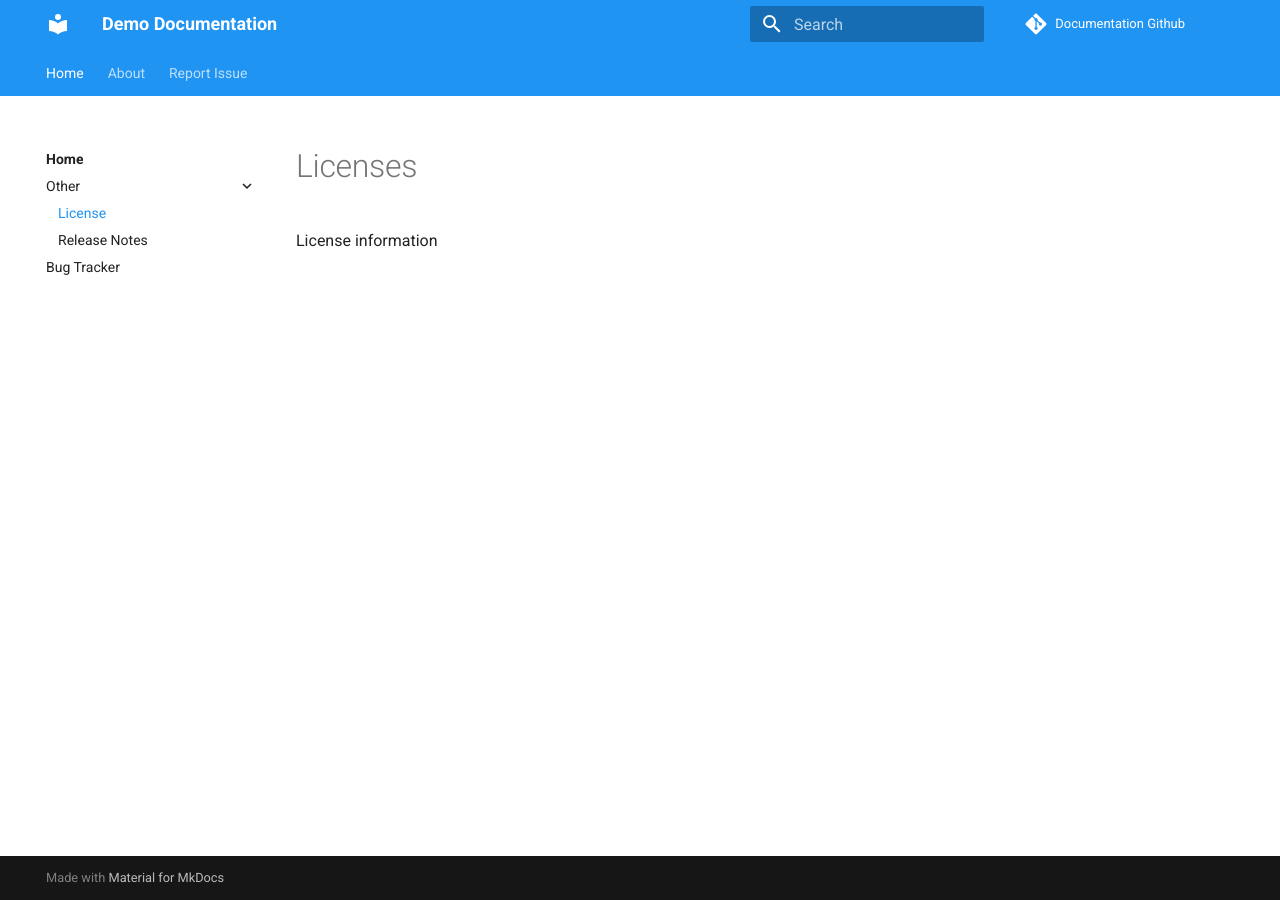
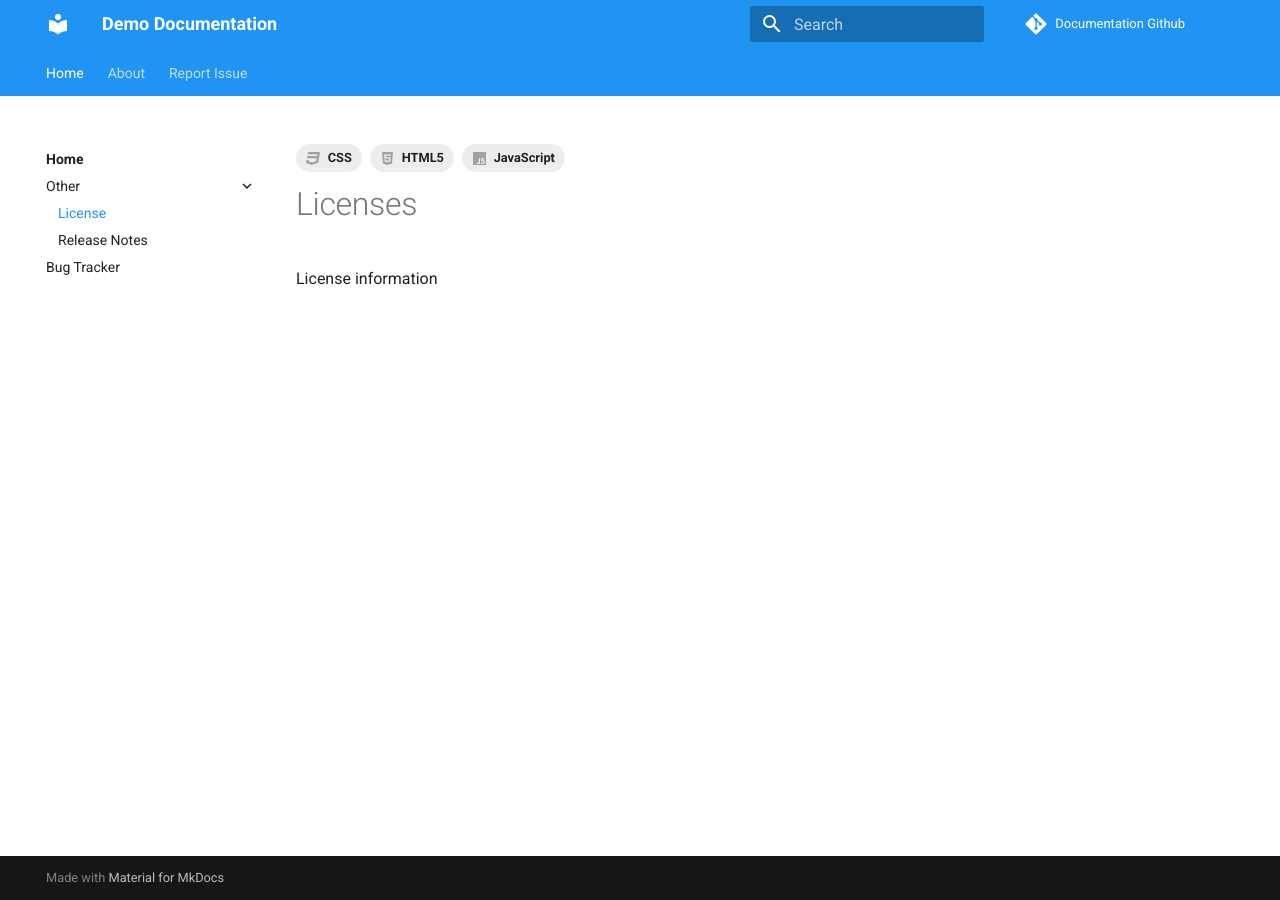
Before and after one commit to rgeerkens/Documentation, an MkDocs documentation site: the page built from docs/licenses.md, in a window 1280 px wide. Built offline with MkDocs 1.6.1 and Material for MkDocs 9.7.7, drawn with Linux system fonts in a browser that asks for light colours; comment, search, counter and statistics services are not loaded; the version menu is left out.

Commit message:
Update mkdocs.yml

```diff
--- a/mkdocs.yml
+++ b/mkdocs.yml
@@ -16,22 +16,22 @@ theme:
       - navigation.indexes
       - toc.follow
       - navigation.top
-#    icon:
-#      tag:
-#        html: fontawesome/brands/html5
-#        js: fontawesome/brands/js
-#        css:  fontawesome/brands/css3
+    icon:
+      tag:
+        html: fontawesome/brands/html5
+        js: fontawesome/brands/js
+        css:  fontawesome/brands/css3
 
 extra:
-#  tags:
-#    HTML5: html
-#    JavaScript: js
-#    CSS: css
+  tags:
+    HTML5: html
+    JavaScript: js
+    CSS: css
   version:
     provider: mike
 
 plugins:
-#  - tags
+  - tags
   - search
 
 markdown_extensions:
```
